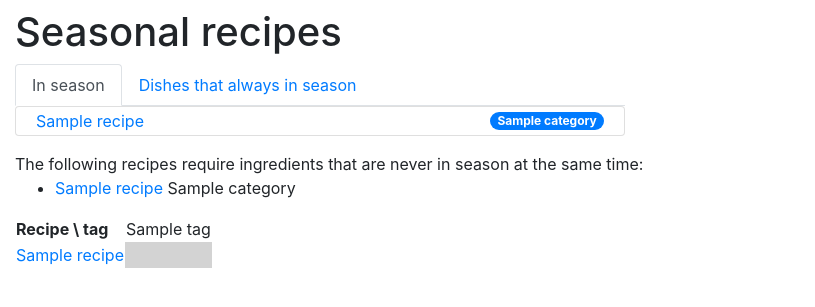
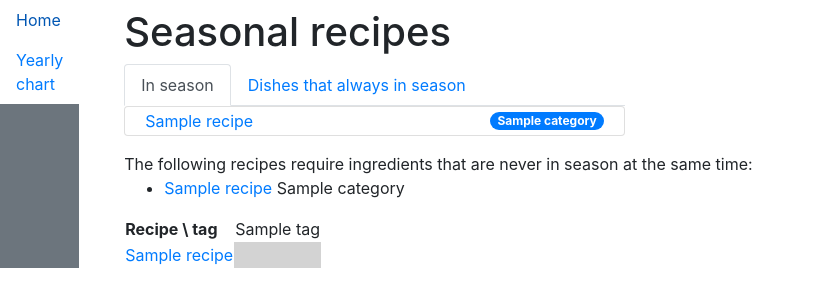
Before and after one commit to MartinEden/seasonal-meal-planner, a Django app: template editrecipes/templates/editrecipes/index.html in a window 1280 px wide. Shown: the top 307 px of the page, without its empty margins (0-815 px from the left). Run offline with Django 3.2, Linux system fonts and the light colour scheme; tables that the repository leaves empty hold one stand-in row (values such as "Sample post"); the template is opened without the code that fills it: values that come from a table or form of the project are taken from there, most other values are stand-ins (such as "Sample title", 1, 10 or a date in 2020); some libraries are stand-ins or nearby versions.

Commit message:
Add sidebar

```diff
--- a/editrecipes/templates/base.html
+++ b/editrecipes/templates/base.html
@@ -22,8 +22,22 @@
             crossorigin="anonymous"></script>
 </head>
 <body>
-    <div class="container-fluid">
-        {% block content %}{% endblock %}
+    <div class="row">
+        <div class="col-lg-1 col-md-2 col-12">
+            <ul class="nav flex-column h-100 bg-secondary">
+                <li class="nav-item bg-white">
+                    <a class="nav-link" href="{% url 'index' %}">Home</a>
+                </li>
+                <li class="nav-item bg-white">
+                    <a class="nav-link" href="{% url 'year_chart' %}">Yearly chart</a>
+                </li>
+            </ul>
+        </div>
+        <div class="col-lg-10 col-md-9 col-12">
+            <div class="container-fluid">
+                {% block content %}{% endblock %}
+            </div>
+        </div>
     </div>
 </body>
 </html>
```
